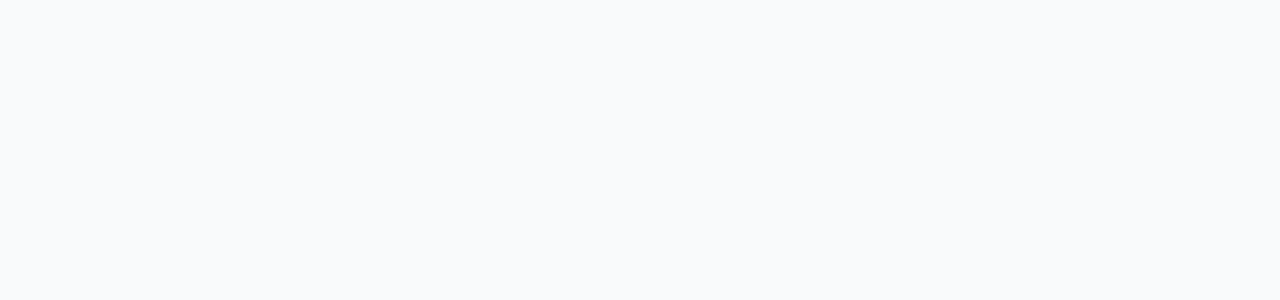
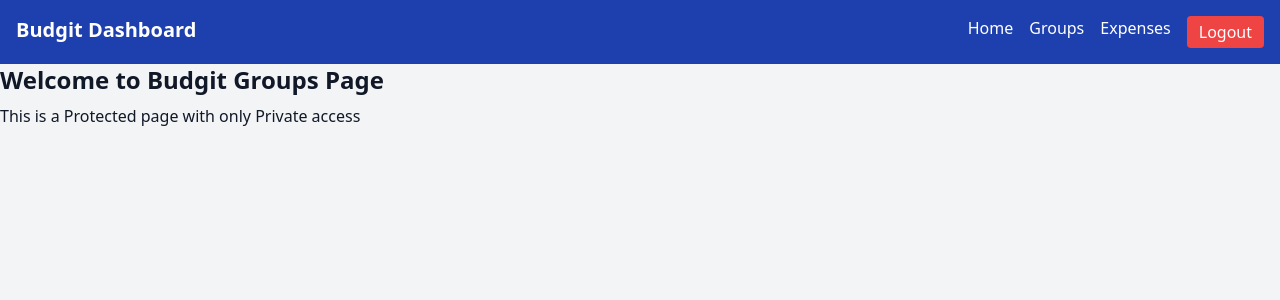
Before and after one commit to Prathamshetty318/Budgit, a React (Vite) app in the folder budgit-frontend/: page /groups in a window 1280 px wide. Before the commit this address had no page. Shown: the top 300 px of the page. Built offline with nearby package versions, Linux system fonts and the light colour scheme; sample sign-in values are in the browser's storage.

Commit message:
issue with privatelayout solved it and started with dashboard page

```diff
--- a/budgit-frontend/src/App.jsx
+++ b/budgit-frontend/src/App.jsx
@@ -14,6 +14,8 @@ import Settings from "./pages/Settings";
 import ProtectdRoute from "./components/ProtectedRoute";
 import PrivateLayout from "./layouts/PrivateLayout";
 import Dashboard from "./pages/Dashboard";
+import Groups from "./pages/Groups";
+import Expenses from "./pages/Expenses";
 
 function App() {
   const [darkMode, setDarkMode] = useState(false);
@@ -46,6 +48,8 @@ function App() {
           }
         />
         <Route path="/dashboard" element={<ProtectdRoute><PrivateLayout><Dashboard /></PrivateLayout></ProtectdRoute>}/>
+        <Route path="/groups" element={<ProtectdRoute><PrivateLayout><Groups /></PrivateLayout></ProtectdRoute>}/>
+        <Route path="/expenses" element={<ProtectdRoute><PrivateLayout><Expenses /></PrivateLayout></ProtectdRoute>}/>
       </Routes>
     </div>
   );
--- a/budgit-frontend/src/layouts/PrivateLayout.jsx
+++ b/budgit-frontend/src/layouts/PrivateLayout.jsx
@@ -1,6 +1,6 @@
 import {Link} from 'react-router-dom';
 
-function PrivateLayot({childern}){
+function PrivateLayout({children}){
 
     return (
         <div className='min-h-screen flex flex-col bg-gray-100'>
@@ -24,9 +24,9 @@ function PrivateLayot({childern}){
 
             </nav>
 
-            <main className='flex-grow'>{childern}</main>
+            <main className='flex-grow'>{children}</main>
         </div>
     );
 }
 
-export default PrivateLayot;
+export default PrivateLayout;
--- /dev/null
+++ b/budgit-frontend/src/pages/Expenses.jsx
@@ -0,0 +1,9 @@
+function Expenses(){
+    return(
+        <div>
+            <h1 className="font-bold text-2xl">Welcome to Budgit Expense Page</h1>
+        </div>
+    )
+}
+
+export default Expenses;
--- /dev/null
+++ b/budgit-frontend/src/pages/Groups.jsx
@@ -0,0 +1,10 @@
+function Groups(){
+    return(
+        <div>
+            <h1 className="font-bold text-2xl">Welcome to Budgit Groups Page</h1>
+            <p className="mt-2">This is a Protected page with only Private access</p>
+        </div>
+    )
+}
+
+export default Groups;
--- a/budgit-frontend/src/pages/Signup.jsx
+++ b/budgit-frontend/src/pages/Signup.jsx
@@ -41,6 +41,7 @@ function Signup() {
 
             if (res.ok) {
                 alert("Registration successful!");
+                window.location.href="/dashboard";
             } else {
                 alert(data.message || "Registration failed!");
             }
```
Also changed, not shown: 1 other file (tests, documents, lock files or other folders).
